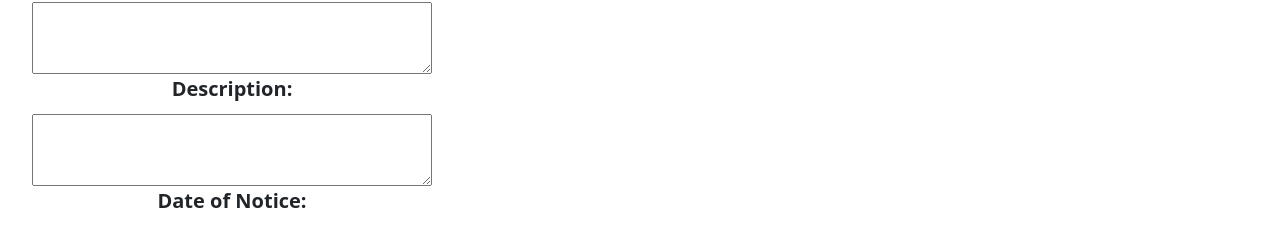
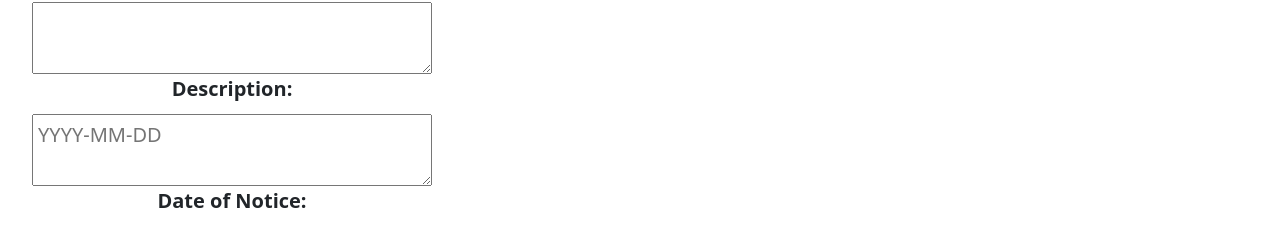
Before and after one commit to info340b-au23/project-SheaKim, a React (Create React App) app: page /sicklog in a window 1280 px wide. Shown: the part 186-418 px from the top of the page. Built offline with nearby package versions, Linux system fonts and the light colour scheme.

Commit message:
Update Sickness Log.js

```diff
--- a/src/components/Sickness Log.js
+++ b/src/components/Sickness Log.js
@@ -40,9 +40,9 @@ const SickLog = () => {
           <label>Symptoms:</label>
           <textarea name="symptoms" value={logData.symptoms} onChange={handleInputChange}></textarea>
           <label>Description:</label>
-          <textarea name="description" value={logData.description} onChange={handleInputChange}></textarea>
+          <textarea name="description" value={logData.description} onChange={handleInputChange}  placeholder="YYYY-MM-DD"></textarea>
           <label>Date of Notice:</label>
-          <input name="date" type="date" value={logData.date} onChange={handleInputChange}></input>
+          <input name="date" type="date" value={logData.date} onChange={handleInputChange} placeholder="YYYY-MM-DD"></input>
           <label>Extra Comments:</label>
           <textarea name="comments" value={logData.comments} onChange={handleInputChange}></textarea>
           <button type="submit">Log Sickness</button>
```
